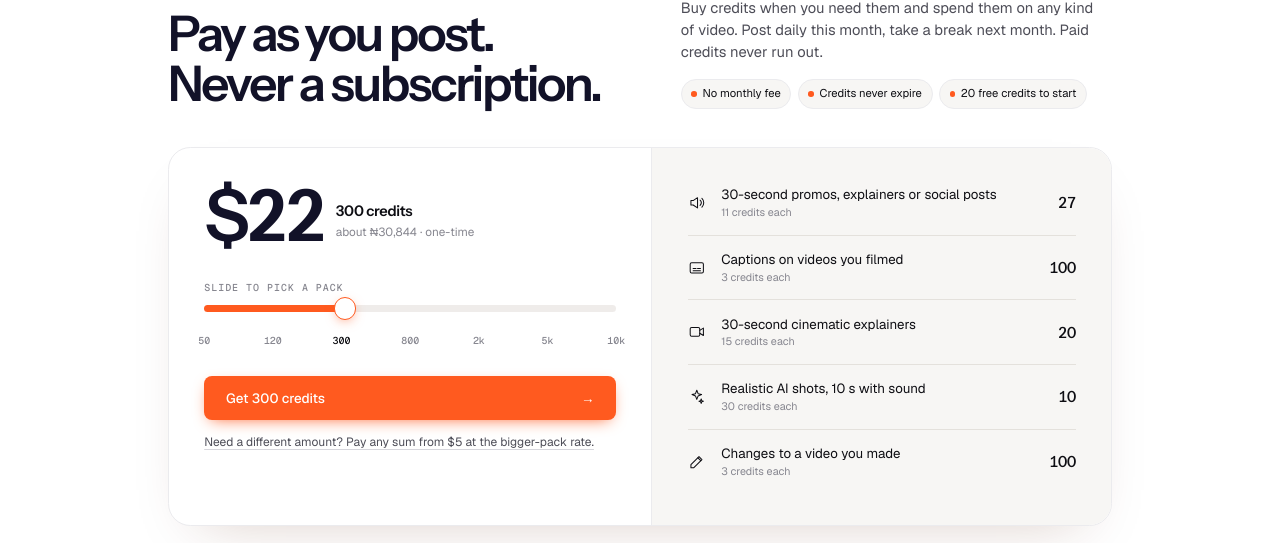
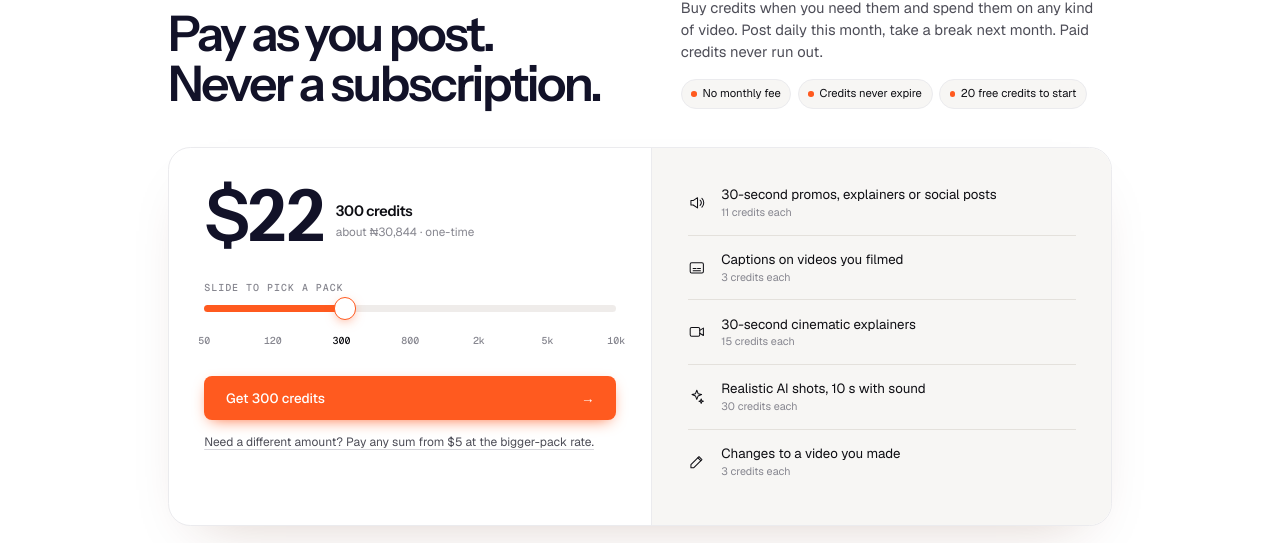
Before and after one commit to kreativejosh/reel-yarn, a Next.js app: page / in a window 1280 px wide. Shown: the part 5655-6198 px from the top of the page. Built offline with nearby package versions, Linux system fonts and the light colour scheme; no server answers.

Commit message:
Remove the per-item counts from the pricing list
Co-Authored-By: Claude Opus 5.5 <noreply@anthropic.com>

```diff
--- a/src/app/globals.css
+++ b/src/app/globals.css
@@ -325,14 +325,13 @@ nav.top{display:flex;align-items:center;justify-content:space-between;gap:16px;p
 .pr-get{background:var(--soft);padding:44px 44px 40px;border-left:1px solid var(--line);display:flex;flex-direction:column}
 @media (max-width:900px){.pr-pick,.pr-get{padding:30px 22px}.pr-get{border-left:0;border-top:1px solid var(--line)}}
 .pr-list{list-style:none;margin:0;padding:0;display:flex;flex-direction:column}
-.pr-list li{display:grid;grid-template-columns:24px 1fr auto;align-items:center;gap:18px;padding:19px 0}
+.pr-list li{display:grid;grid-template-columns:24px 1fr;align-items:center;gap:18px;padding:19px 0}
 .pr-list li:first-child{padding-top:4px}
 .pr-list li+li{border-top:1px solid #e4e1dc}
 .pr-list .ic{display:grid;place-items:center}
 .pr-list .ic svg{width:22px;height:22px;stroke:var(--ink);fill:none;stroke-width:1.4;stroke-linecap:round;stroke-linejoin:round}
 .pr-list .what{font-size:1.04rem;line-height:1.35;color:var(--ink)}
 .pr-list .what small{display:block;color:var(--muted);font-size:.84rem;margin-top:1px}
-.pr-list .n{font:500 1.2rem var(--display);letter-spacing:-.02em;font-variant-numeric:tabular-nums;color:var(--ink)}
 .pr-foot{margin-top:26px;display:grid;grid-template-columns:repeat(3,1fr);gap:16px}
 .pr-foot div{border:1px solid var(--line);border-radius:18px;padding:22px 24px;display:flex;gap:14px;align-items:flex-start}
 .pr-foot svg{flex:none;width:26px;height:26px;stroke:var(--ink);fill:none;stroke-width:1.5;stroke-linecap:round;stroke-linejoin:round}
--- a/src/components/Pricing.tsx
+++ b/src/components/Pricing.tsx
@@ -13,7 +13,7 @@ const icons: Record<(typeof creditCosts)[number]["icon"], React.ReactNode> = {
 
 const fmt = (n: number) => n.toLocaleString("en-US");
 
-// One pack picker drives the price and what the credits make.
+// One pack picker drives the price.
 export function Pricing() {
   const [i, setI] = useState(DEFAULT_PACK);
   const [credits, usd] = packs[i];
@@ -57,7 +57,6 @@ export function Pricing() {
                 <li key={c.what}>
                   <span className="ic"><svg viewBox="0 0 24 24" aria-hidden="true">{icons[c.icon]}</svg></span>
                   <span className="what">{c.what}<small>{c.credits} credits each</small></span>
-                  <span className="n">{fmt(Math.floor(credits / c.credits))}</span>
                 </li>
               ))}
             </ul>
```
